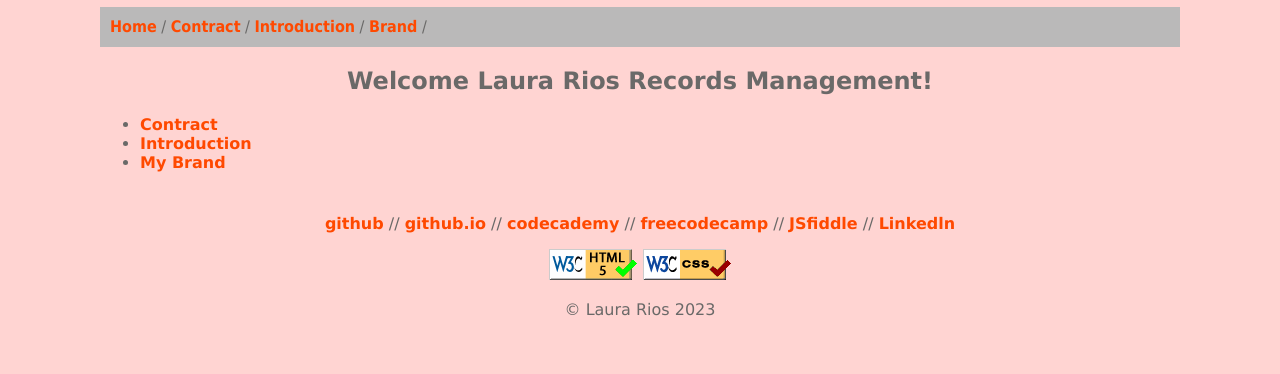
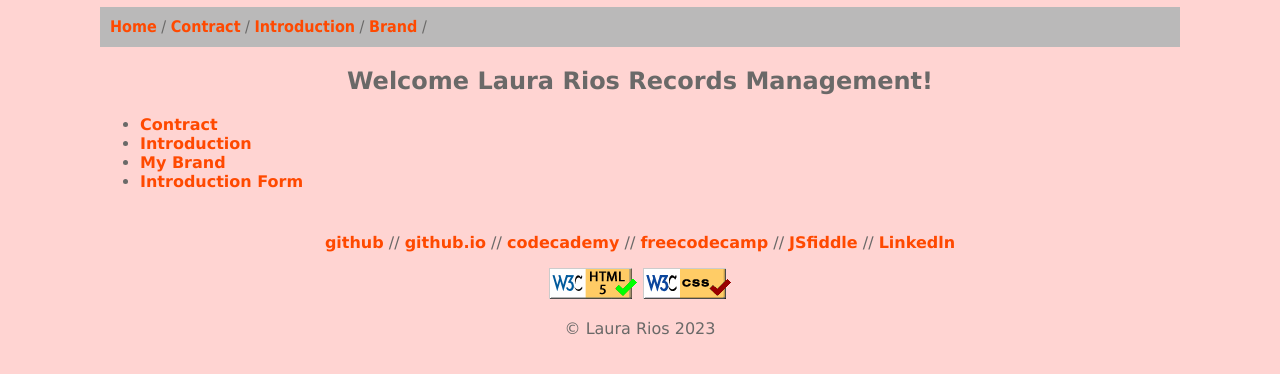
Before and after one commit to lrios002/lrios002.github.io, a plain HTML site: page web215/index.html in a window 1280 px wide. Shown: the part 212-586 px from the top of the page. Drawn offline with Linux system fonts and the light colour scheme.

Commit message:
IntroductionForm

```diff
--- a/web215/index.html
+++ b/web215/index.html
@@ -14,6 +14,8 @@
 			<li><a href="contract.html">Contract</a></li>
 			<li><a href="introduction.html">Introduction</a></li>
 		    <li><a href="brand.html">My Brand</a></li>
+			<li><a href="introductionform.html">Introduction Form</a></li>
+
 		</ul>
 </main>
 <div data-include="components/footer.html"></div>
```
